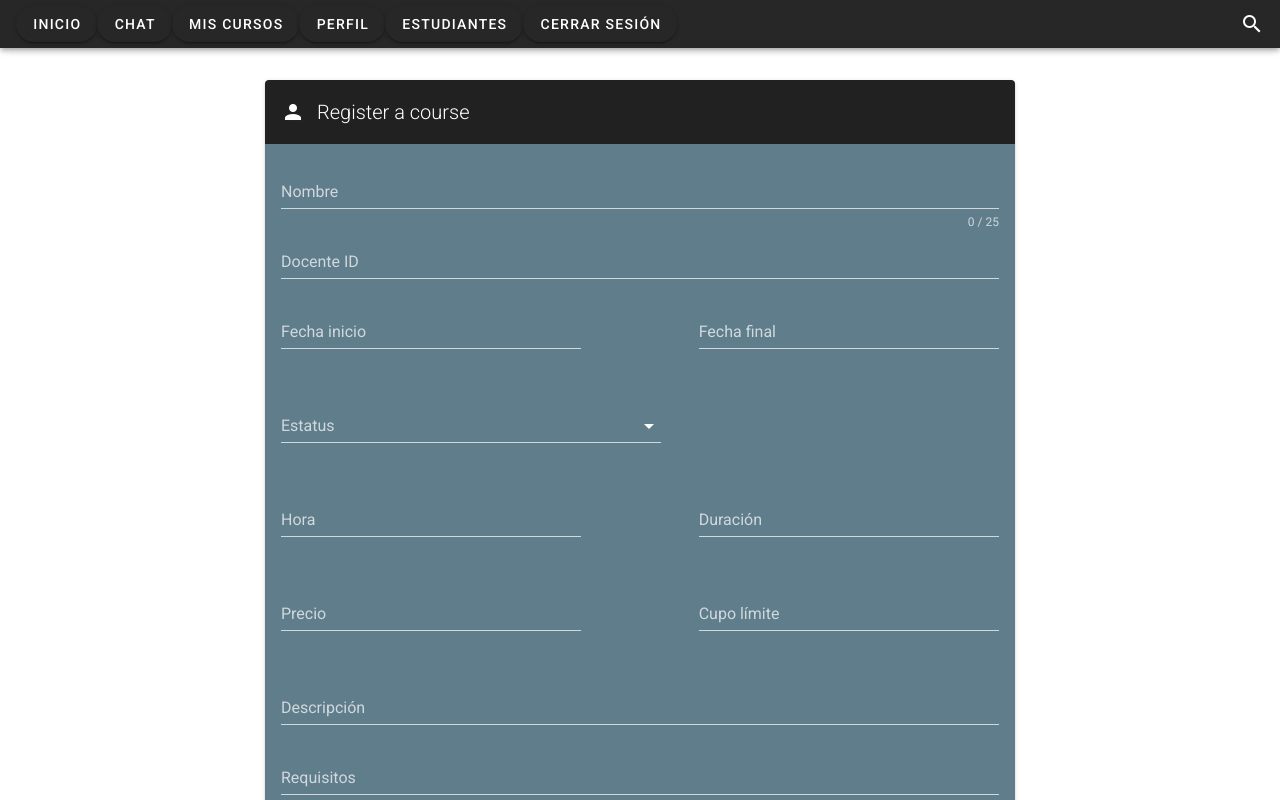
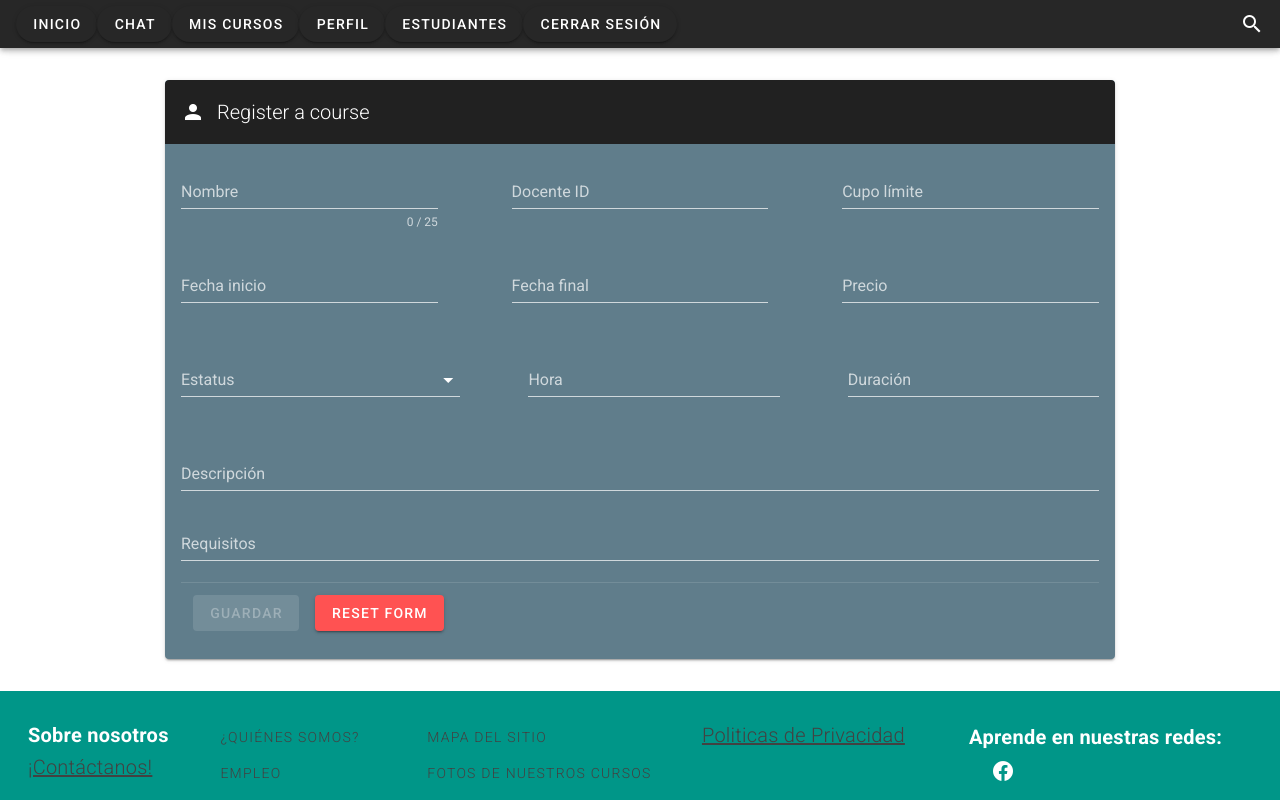
Before and after one commit to DavidMendoza5/GestorCursosTemplate, a Vue app: page /#/crearCurso in a window 1280 px wide. Shown: the top 800 px of the page. Built offline with nearby package versions, Linux system fonts and the light colour scheme; sample sign-in values are in the browser's storage.

Commit message:
Se redujo el tamaño del formulario, al igual que se añadió el botón de RESET para el formulario, así como tambien el formuario se resetea automáticamente cuando el curso es creado

```diff
--- a/src/views/CrearCurso.vue
+++ b/src/views/CrearCurso.vue
@@ -1,14 +1,12 @@
 <template>
   <v-layout column align-center class="pa-8">
     <v-flex xs12 sm8 md6>
-      <v-form
-      v-model="valid"
-      @submit.prevent="crearCurso">
+
       <v-card
         class="overflow-hidden"
         color="blue-grey"
         dark
-        min-width="750">
+        min-width="950">
 
       <v-toolbar flat color="grey darken-4">
         <v-icon>mdi-account</v-icon>
@@ -17,6 +15,11 @@
       </v-toolbar>
 
       <v-card-text>
+        <v-form ref="form" v-model="valid" @submit.prevent="crearCurso">
+
+
+        <v-layout>
+          <v-flex class="mb-6">
             <v-text-field
             color="white"
             v-model="curso.nombre"
@@ -24,13 +27,26 @@
             :counter="25"
             label="Nombre">
             </v-text-field>
-
+          </v-flex>
+          <v-flex class="mb-1"></v-flex>
+          <v-flex class="mb-6">
             <v-text-field
             color="white"
             v-model="curso.docente"
             :rules="docenteRules"
             label="Docente ID">
             </v-text-field>
+          </v-flex>
+          <v-flex class="mb-1"></v-flex>
+          <v-flex class="mb-6">
+            <v-text-field
+            color="white"
+            v-model="curso.cupoLimite"
+            :rules="cupolimiteRules"
+            label="Cupo límite">
+            </v-text-field>
+          </v-flex>
+        </v-layout>
 
         <v-layout>
           <v-flex class="mb-6">
@@ -48,6 +64,16 @@
             label="Fecha final">
             </v-text-field>
           </v-flex>
+          <v-flex class="mb-1"></v-flex>
+          <v-flex class="mb-6">
+            <v-text-field
+            color="white"
+            v-model="curso.precio"
+            label="Precio"
+            :hint="'Pesos'">
+            </v-text-field>
+            </v-autocomplete>
+          </v-flex>
         </v-layout>
 
         <v-layout>
@@ -60,11 +86,7 @@
             label="Estatus">
             </v-autocomplete>
           </v-flex>
-          <v-flex class="mb-3"></v-flex>
-          <v-flex class="mb-6"></v-flex>
-        </v-layout>
-
-        <v-layout>
+          <v-flex class="mb-1"></v-flex>
           <v-flex class="mb-6">
             <v-text-field
             color="white"
@@ -86,26 +108,6 @@
           </v-flex>
         </v-layout>
 
-        <v-layout>
-          <v-flex class="mb-6">
-            <v-text-field
-            color="white"
-            v-model="curso.precio"
-            label="Precio"
-            :hint="'Pesos'">
-            </v-text-field>
-          </v-flex>
-          <v-flex class="mb-1"></v-flex>
-          <v-flex class="mb-6">
-            <v-text-field
-            color="white"
-            v-model="curso.cupoLimite"
-            :rules="cupolimiteRules"
-            label="Cupo límite">
-            </v-text-field>
-          </v-flex>
-        </v-layout>
-
         <v-text-field
           color="white"
           v-model="curso.descripcion"
@@ -118,11 +120,8 @@
           v-model="curso.requisitos"
           label="Requisitos">
         </v-text-field>
-
-      </v-card-text>
         <v-divider></v-divider>
-
-    <v-card-actions class="pa-5">
+        <div class="ma-3">
         <v-spacer></v-spacer>
           <v-btn
             :disabled="!valid"
@@ -130,14 +129,23 @@
             type="submit">
             GUARDAR
           </v-btn>
-    </v-card-actions>
+          <v-btn
+          color="error"
+          class="mx-4"
+          @click="reset"
+          >
+            Reset Form
+          </v-btn>
+        </div>
+      </v-form>
+      </v-card-text>
 
     <v-snackbar
       v-model="snackbar"
       :timeout="3000"
       absolute
       bottom
-      left
+      right
       color="dark">
       Se ha añadido un nuevo curso
     </v-snackbar>
@@ -146,12 +154,12 @@
       :timeout="3000"
       absolute
       bottom
-      left
+      right
       color="dark">
       Error al añadir el curso
     </v-snackbar>
   </v-card>
-  </v-form>
+
   </v-flex>
   </v-layout>
 </template>
@@ -210,12 +218,16 @@
       validate () {
         this.$refs.form.validate()
       },
+      reset () {
+        this.$refs.form.reset()
+      },
       crearCurso(){
         const user = JSON.parse(localStorage.getItem('user'))
         if(user.id == this.curso.docente){
             this.$store.dispatch('auth/crearCurso', this.curso).then(
             data => {
               this.successful = true;
+              this.$refs.form.reset();
               this.snackbar = true;
             },
             error => {
```
Lines whose indentation alone changed are shown as unchanged.
